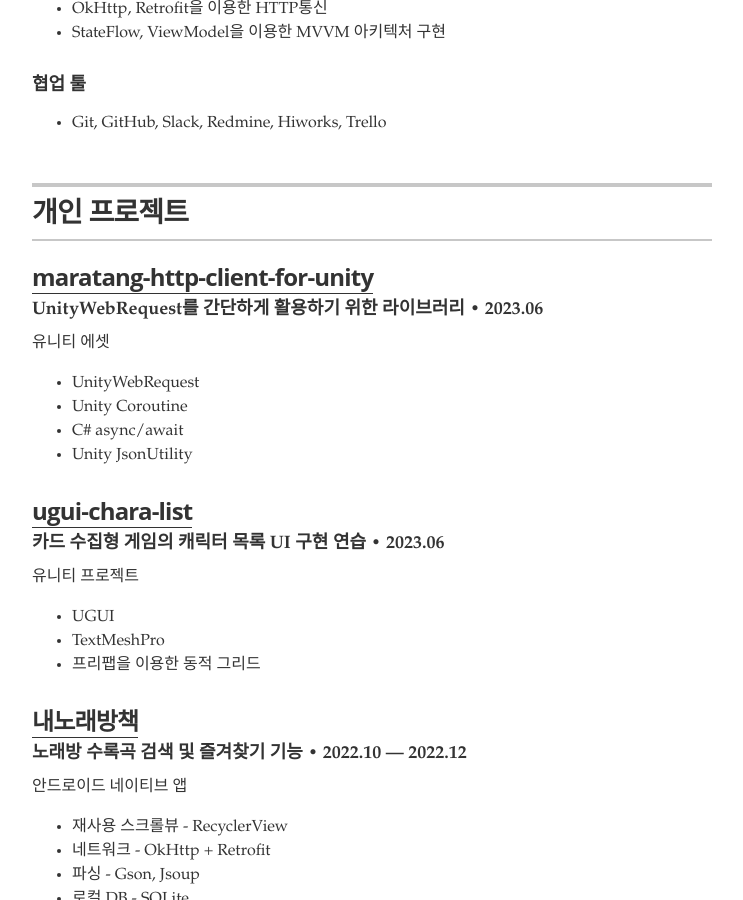
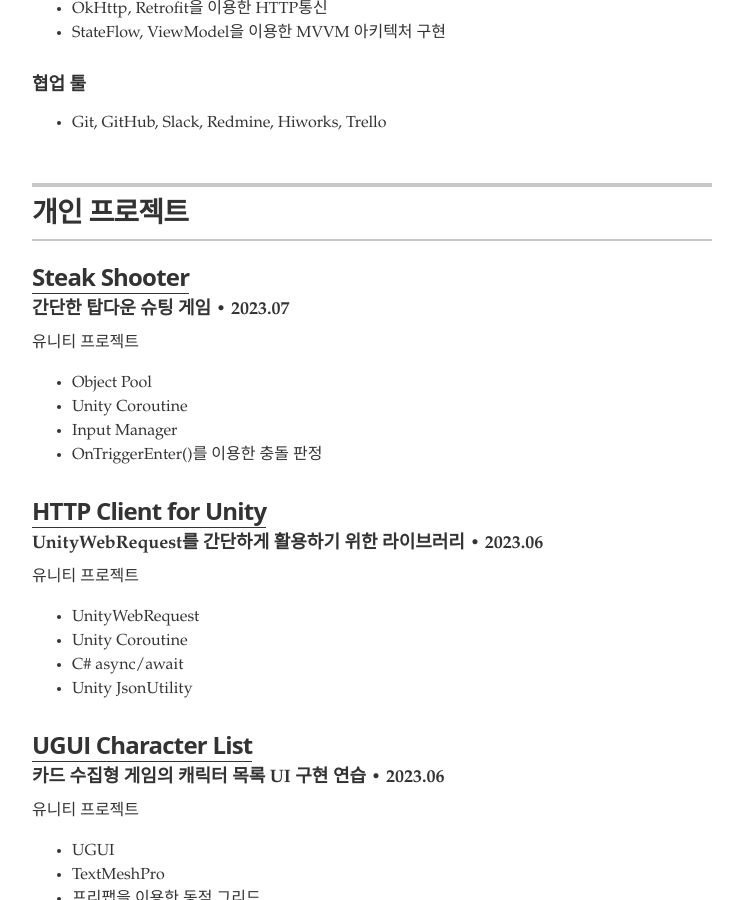
Before and after one commit to maratangsoft/maratangsoft.github.io, a Jekyll site: the page built from index.html, in a window 1280 px wide and 900 px high, scrolled down 1764 px. Shown: the whole window, without its empty margins (268-1011 px from the left). Built offline with Jekyll 4.4.1, drawn with Linux system fonts in a browser that asks for light colours; some web fonts are replaced; some of the changed text lies outside the part shown.

Commit message:
[update] 스테이크슈터 추가

```diff
--- a/_config.yml
+++ b/_config.yml
@@ -11,7 +11,7 @@
 # Resume settings
 resume_avatar:                  "true"
 resume_name:                    "최 종 환"
-resume_title:                   "안드로이드에 친숙한 유니티 게임 클라이언트 개발자"
+resume_title:                   "AOS에 친숙한 신입 유니티 게임 클라이언트 개발자"
 
 # used for the contact button in _layouts/resume.html
 resume_contact_email:           "maratangsoft@gmail.com"
--- a/_data/projects.yml
+++ b/_data/projects.yml
@@ -1,13 +1,19 @@
 # Projects
 # uncomment the urls if you wish to display them, and add your own URL
 
-- project: maratang-http-client-for-unity
+- project: Steak Shooter
+  role: 간단한 탑다운 슈팅 게임
+  duration: 2023.07
+  url: "https://github.com/maratangsoft/unity-tp-steak-shooter"
+  description: 유니티 프로젝트<br><ul class="resume-item-list"><li>Object Pool</li><li>Unity Coroutine</li><li>Input Manager</li><li>OnTriggerEnter()를 이용한 충돌 판정</li></ul>
+
+- project: HTTP Client for Unity
   role: UnityWebRequest를 간단하게 활용하기 위한 라이브러리
   duration: 2023.06
   url: "https://github.com/maratangsoft/maratang-http-client-for-unity"
-  description: 유니티 에셋<br><ul class="resume-item-list"><li>UnityWebRequest</li><li>Unity Coroutine</li><li>C# async/await</li><li>Unity JsonUtility</li></ul>
+  description: 유니티 프로젝트<br><ul class="resume-item-list"><li>UnityWebRequest</li><li>Unity Coroutine</li><li>C# async/await</li><li>Unity JsonUtility</li></ul>
 
-- project: ugui-chara-list
+- project: UGUI Character List
   role: 카드 수집형 게임의 캐릭터 목록 UI 구현 연습
   duration: 2023.06
   url: "https://github.com/maratangsoft/ugui-chara-list"
```
